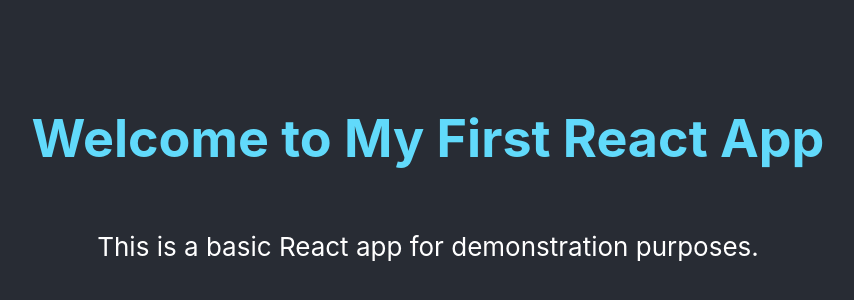
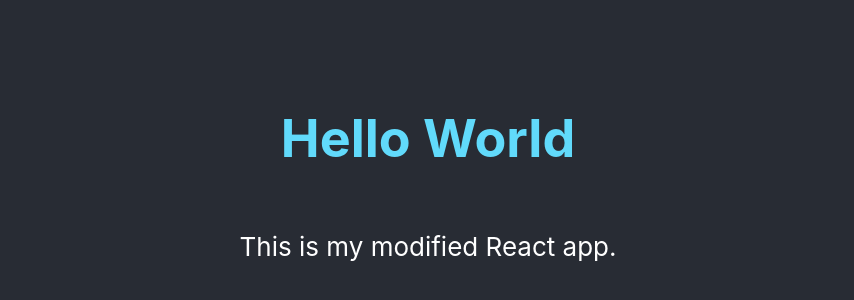
Before and after one commit to SantoshReddyPasunooru/JobListingsApp, a React (Create React App) app: page / in a window 1280 px wide. Shown: the part 220-520 px from the top of the page, without its empty margins (212-1066 px from the left). Built offline with nearby package versions, Linux system fonts and the light colour scheme.

Commit message:
Modified App.js to display Hello World

```diff
--- a/src/App.js
+++ b/src/App.js
@@ -5,8 +5,8 @@
     return (
         <div className="App">
             <header className="App-header">
-          <h1>Welcome to My First React App</h1>
-          <p>This is a basic React app for demonstration purposes.</p>
+                <h1>Hello World</h1>
+                <p>This is my modified React app.</p>
             </header>
         </div>
     );
```
Lines whose indentation alone changed are shown as unchanged.
